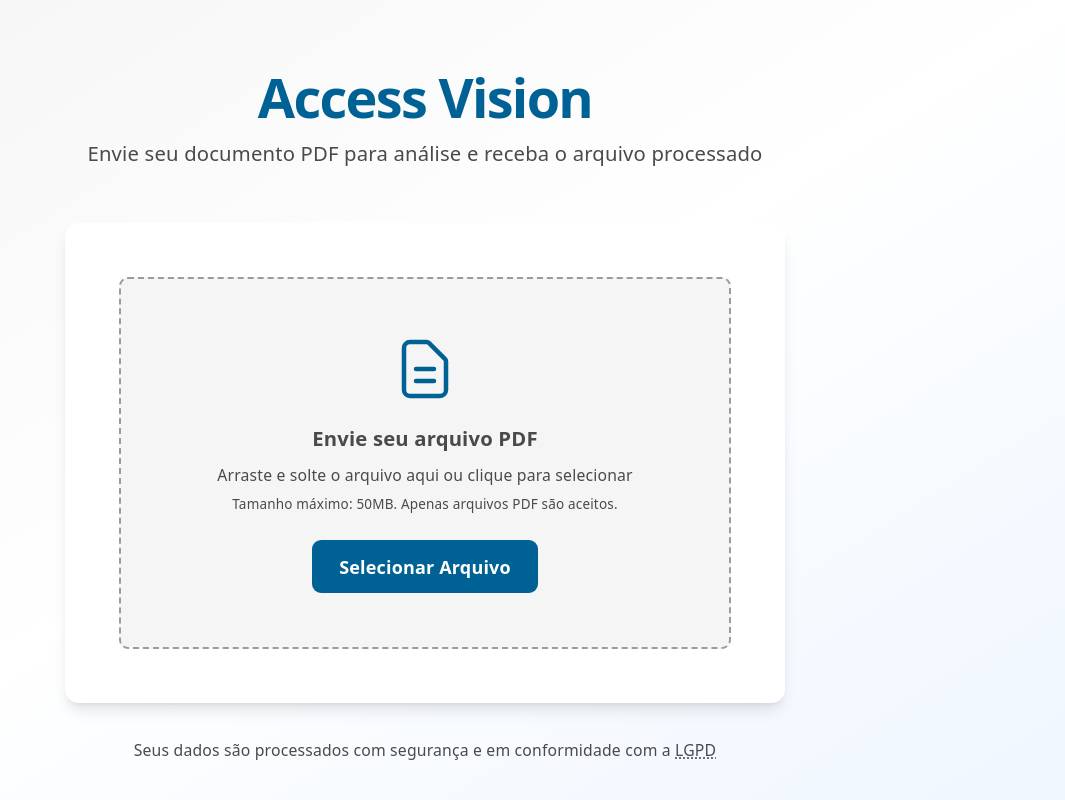
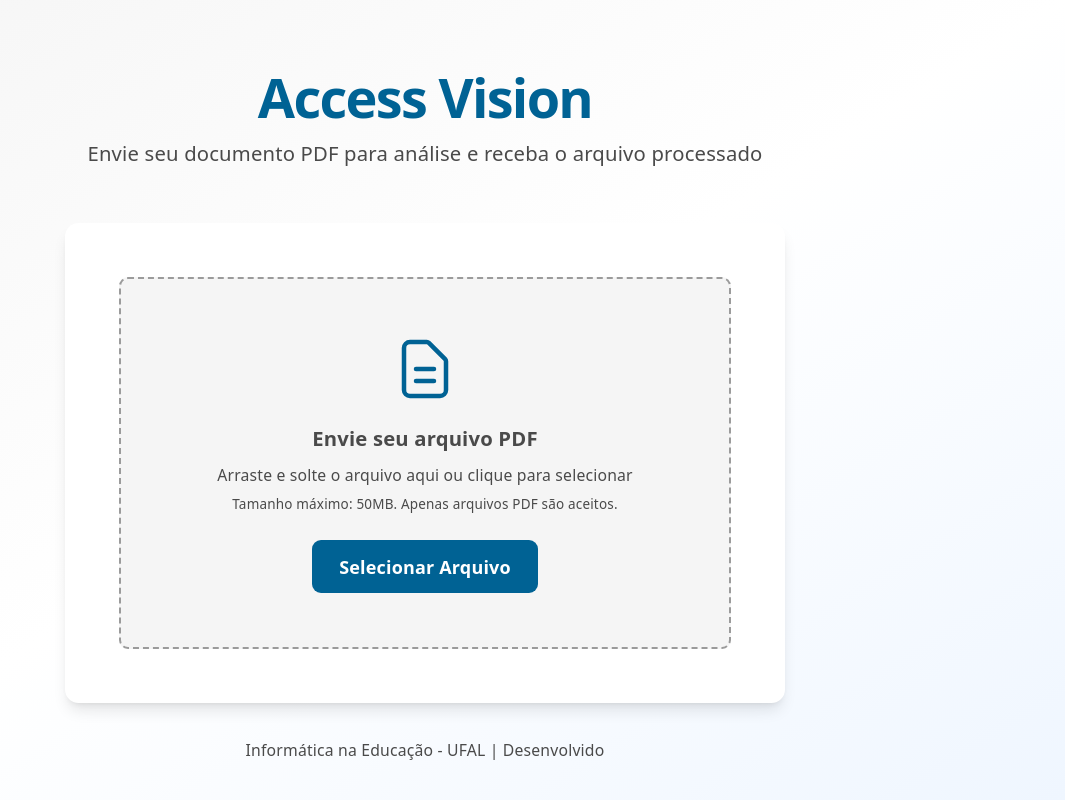
Before and after one commit to PedroAugustoACT/AccessVision, a React (Vite) app: page / in a window 1280 px wide. Shown: the whole page, without its empty margins (215-1280 px from the left). Built offline with nearby package versions, Linux system fonts and the light colour scheme.

Commit message:
modifica readme

```diff
--- a/src/App.tsx
+++ b/src/App.tsx
@@ -15,7 +15,7 @@ function App() {
         {/* Footer informativo */}
         <footer className="mt-8 text-center text-sm text-gov-dark-gray font-medium" role="contentinfo">
           <p>
-            Seus dados são processados com segurança e em conformidade com a <abbr title="Lei Geral de Proteção de Dados">LGPD</abbr>
+            Informática na Educação - UFAL | Desenvolvido
           </p>
         </footer>
       </div>
```
Also changed, not shown: 2 other files (tests, documents, lock files or other folders).
